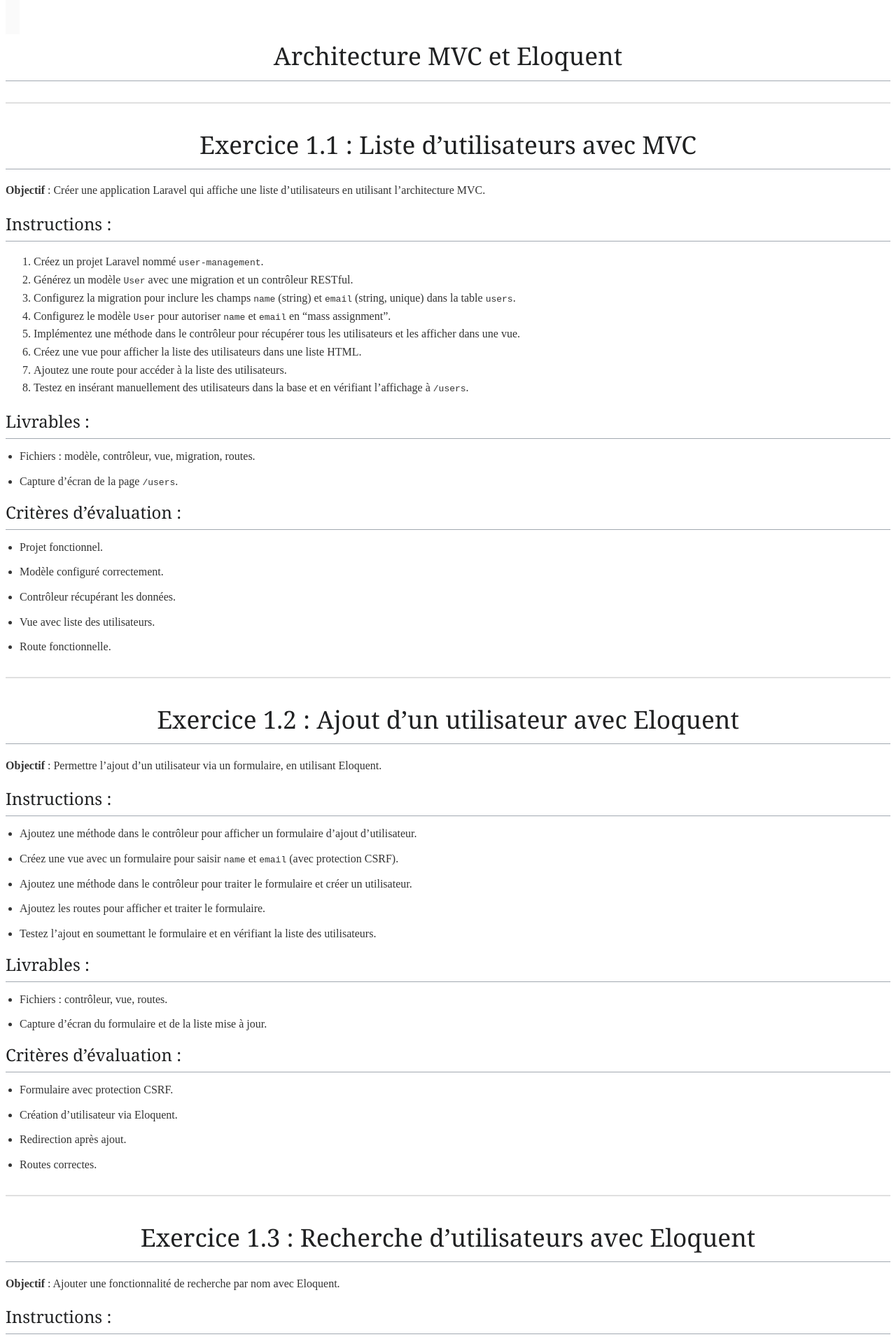
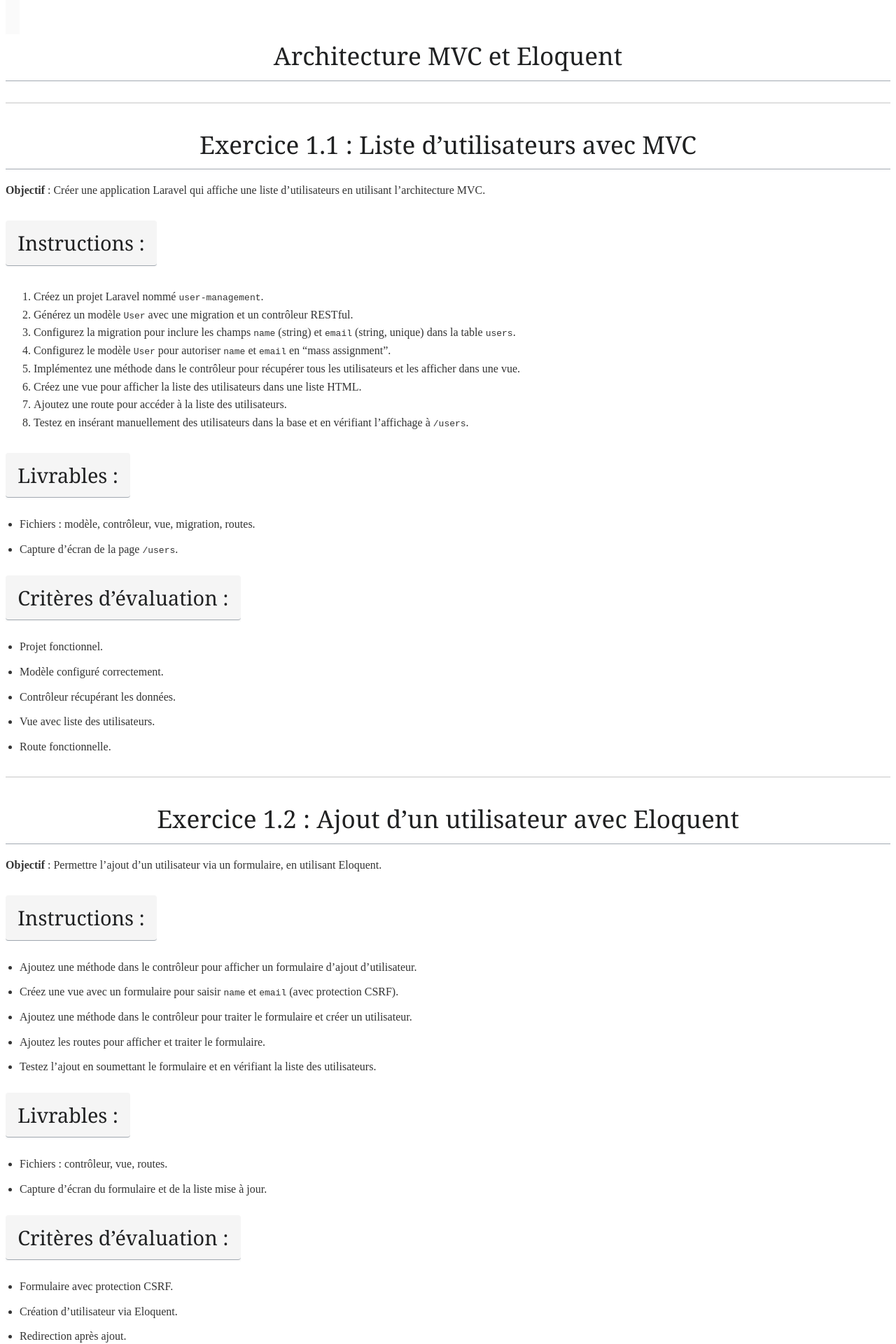
Before and after one commit to lakrim92/Cours_WebDevelopment, a Jekyll site: the page built from docs/php/exercises/exercices-advanced1.1.md, in a window 1280 px wide. Shown: the top 1920 px of the page at 70% size. Built offline with Jekyll 4.4.1, drawn with Linux system fonts in a browser that asks for light colours; nearby versions of some CDN libraries; a script that is not in the unit is left out.

```diff
--- a/docs/php/exercises/exercices-advanced1.1.md
+++ b/docs/php/exercises/exercices-advanced1.1.md
@@ -10,7 +10,7 @@
 
 **Objectif** : Créer une application Laravel qui affiche une liste d’utilisateurs en utilisant l’architecture MVC.
 
-### Instructions :
+## Instructions :
 
 1. Créez un projet Laravel nommé `user-management`.
 2. Générez un modèle `User` avec une migration et un contrôleur RESTful.
@@ -21,12 +21,12 @@
 7. Ajoutez une route pour accéder à la liste des utilisateurs.
 8. Testez en insérant manuellement des utilisateurs dans la base et en vérifiant l’affichage à `/users`.
 
-### Livrables :
+## Livrables :
 
 - Fichiers : modèle, contrôleur, vue, migration, routes.
 - Capture d’écran de la page `/users`.
 
-### Critères d’évaluation :
+## Critères d’évaluation :
 
 - Projet fonctionnel.
 - Modèle configuré correctement.
@@ -40,7 +40,7 @@
 
 **Objectif** : Permettre l’ajout d’un utilisateur via un formulaire, en utilisant Eloquent.
 
-### Instructions :
+## Instructions :
 
 - Ajoutez une méthode dans le contrôleur pour afficher un formulaire d’ajout d’utilisateur.
 - Créez une vue avec un formulaire pour saisir `name` et `email` (avec protection CSRF).
@@ -48,12 +48,12 @@
 - Ajoutez les routes pour afficher et traiter le formulaire.
 - Testez l’ajout en soumettant le formulaire et en vérifiant la liste des utilisateurs.
 
-### Livrables :
+## Livrables :
 
 - Fichiers : contrôleur, vue, routes.
 - Capture d’écran du formulaire et de la liste mise à jour.
 
-### Critères d’évaluation :
+## Critères d’évaluation :
 
 - Formulaire avec protection CSRF.
 - Création d’utilisateur via Eloquent.
@@ -66,13 +66,13 @@
 
 **Objectif** : Ajouter une fonctionnalité de recherche par nom avec Eloquent.
 
-### Instructions :
+## Instructions :
 
 1. Modifiez le contrôleur pour accepter un paramètre de recherche (`search`) via GET et filtrer les utilisateurs par nom.
 2. Ajoutez un formulaire de recherche dans la vue de la liste des utilisateurs.
 3. Testez la recherche en filtrant par un nom partiel et en vérifiant l’affichage de tous les utilisateurs sans recherche.
 
-### Livrables :
+## Livrables :
 
 - Fichiers : contrôleur, vue.
 - Capture d’écran avec et sans recherche.
@@ -89,7 +89,7 @@
 
 **Objectif** : Permettre la modification et la suppression d’utilisateurs via Eloquent.
 
-### Instructions :
+## Instructions :
 
 - Ajoutez des méthodes dans le contrôleur pour afficher un formulaire de modification et traiter la mise à jour d’un utilisateur.
 - Créez une vue pour le formulaire de modification.
@@ -98,12 +98,12 @@
 - Ajoutez les routes pour la modification et la suppression.
 - Testez la modification et la suppression d’un utilisateur.
 
-### Livrables :
+## Livrables :
 
 - Fichiers : contrôleur, vues, routes.
 - Capture d’écran du formulaire de modification et de la liste avec boutons.
 
-### Critères d’évaluation :
+## Critères d’évaluation :
 
 - Modification et suppression via Eloquent.
 - Formulaire de modification avec méthode PUT.
@@ -112,7 +112,7 @@
 
 ---
 
-### Instructions générales :
+## Instructions générales :
 
 - Utilisez un projet Laravel nommé `user-management`.
 - Testez dans un navigateur (ex. : Chrome).
```
Also changed, not shown: 2 other files.
